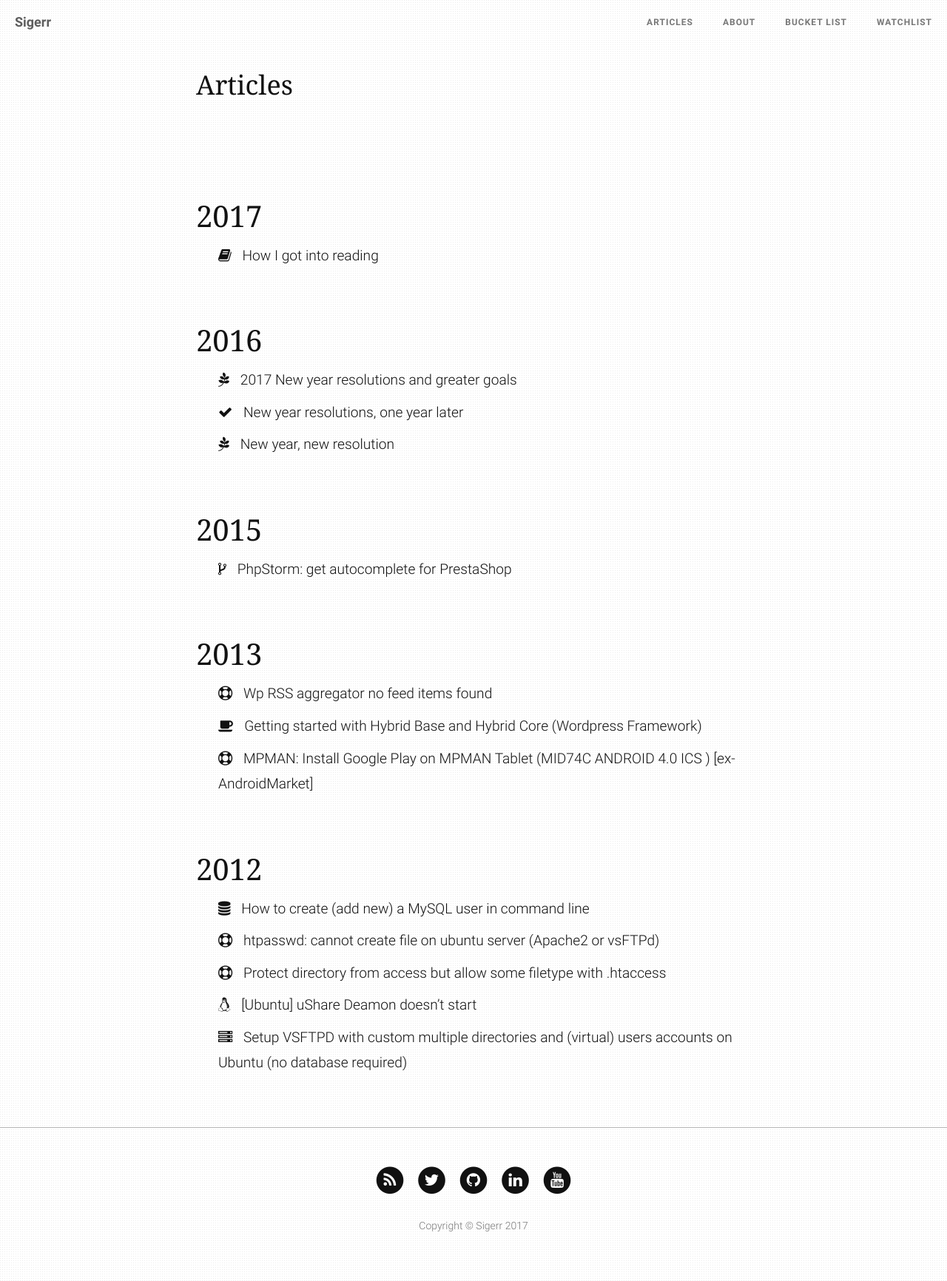
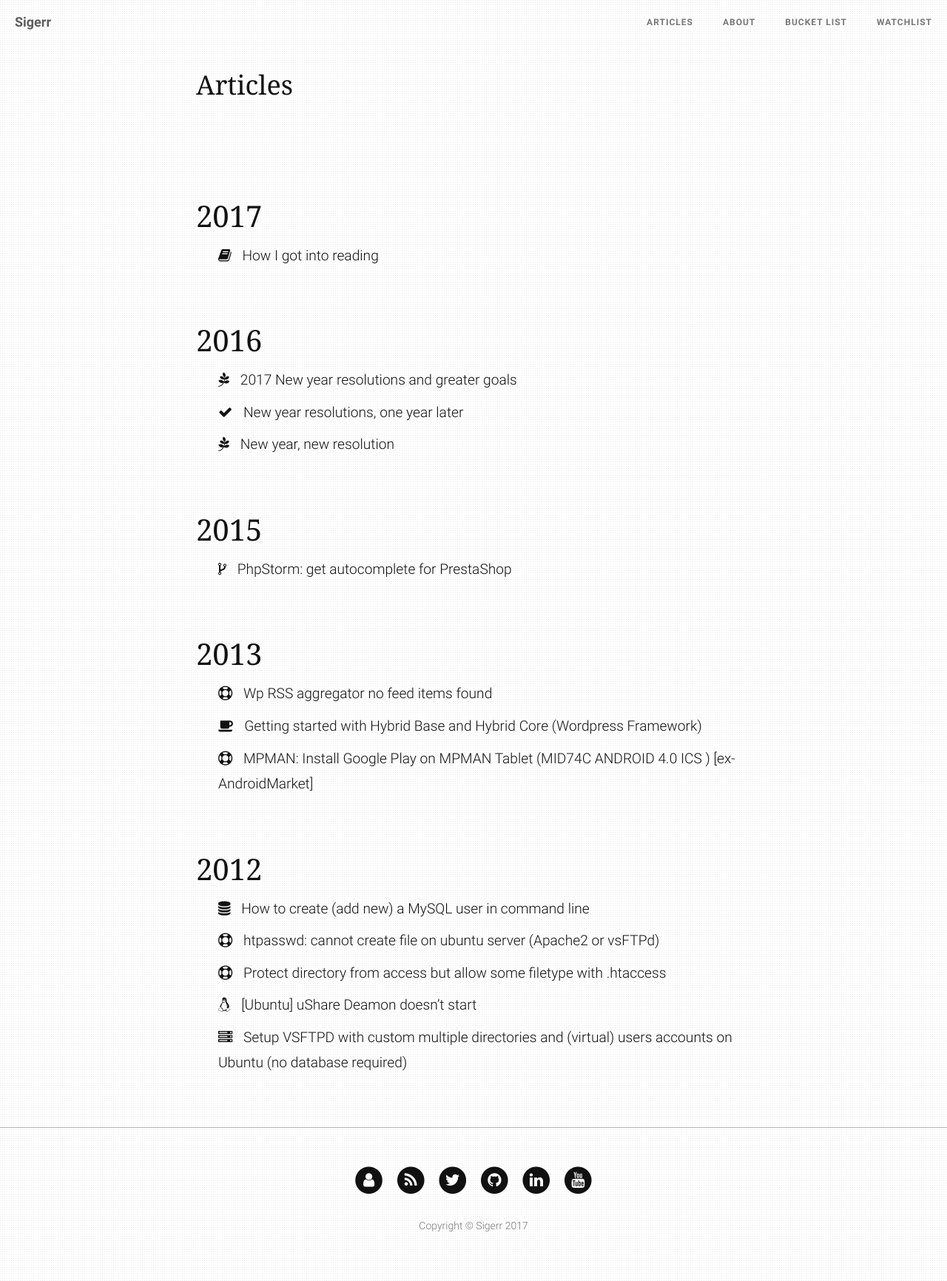
Before and after one commit to AlexEven/julienbourdeau.github.io, a Jekyll site: the page built from index.html, in a window 1280 px wide. Shown: the whole page at 74% size. Built offline with Jekyll 4.4.1, drawn with Linux system fonts in a browser that asks for light colours; the list of posts is cut into pages by our own code.

Commit message:
Add link to .com

```diff
--- a/_includes/footer.html
+++ b/_includes/footer.html
@@ -4,6 +4,14 @@
         <div class="row">
             <div class="col-lg-8 col-lg-offset-2 col-md-10 col-md-offset-1">
                 <ul class="list-inline text-center">
+                    <li>
+                        <a href="http://www.julienbourdeau.com">
+                            <span class="fa-stack fa-lg">
+                                <i class="fa fa-circle fa-stack-2x"></i>
+                                <i class="fa fa-user fa-stack-1x fa-inverse"></i>
+                            </span>
+                        </a>
+                    </li>
                     <li>
                         <a href="{{ "/feed.xml" | prepend: site.baseurl }}">
                             <span class="fa-stack fa-lg">
```
